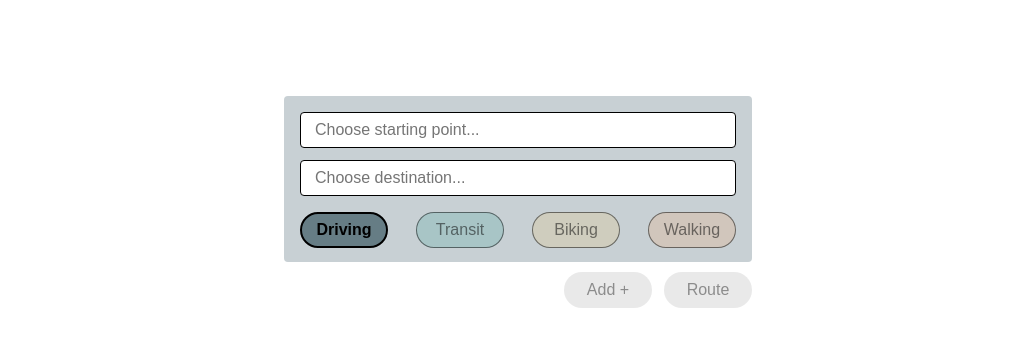
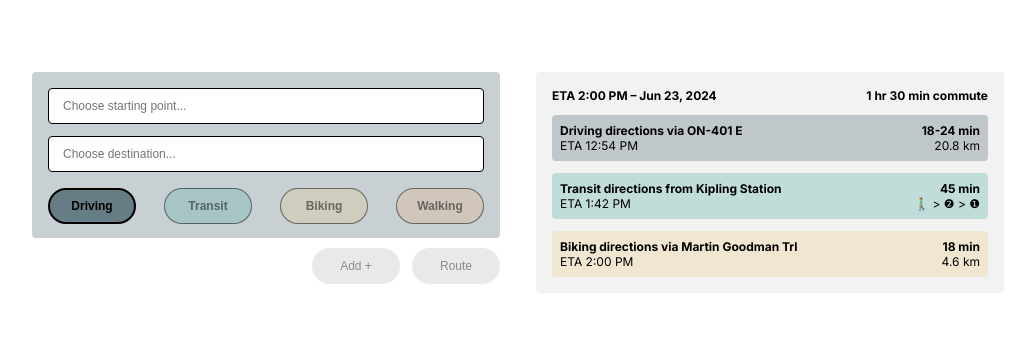
Before and after one commit to tsaruggan/mixed-maps, a Next.js app: page / in a window 1280 px wide. Shown: the top 346 px of the page, without its empty margins (122-1157 px from the left). Built offline with nearby package versions, Linux system fonts and the light colour scheme.

Commit message:
route overview mock

```diff
--- /dev/null
+++ b/src/components/RouteOverview.js
@@ -0,0 +1,68 @@
+import React, { Component } from 'react';
+import styles from "@/styles/Home.module.css";
+
+const routeDirections = [
+    {
+        title: "Driving directions via ON-401 E",
+        eta: "ETA 12:54 PM",
+        duration: "18-24 min",
+        detail: "20.8 km",
+        color: "rgba(38, 70, 83, 0.25)"
+    },
+    {
+        title: "Transit directions from Kipling Station",
+        eta: "ETA 1:42 PM",
+        duration: "45 min",
+        detail: "🚶‍♂️ > ❷ > ❶",
+        color: "rgba(42, 157, 143, 0.25)"
+    },
+    {
+        title: "Biking directions via Martin Goodman Trl",
+        eta: "ETA 2:00 PM",
+        duration: "18 min",
+        detail: "4.6 km",
+        color: "rgba(233, 196, 106, 0.25)"
+    }
+]
+
+class RouteOverview extends Component {
+    render() {
+        return (
+            <div className={styles.routeOverviewContainer}>
+                <div className={styles.routeDetailsContainer}>
+                    <div className={styles.routeDetailsTitleContainer}>
+                        <p>ETA 2:00 PM – Jun 23, 2024</p>
+                        <p>1 hr 30 min commute</p>
+                    </div>
+
+                    {routeDirections.map((routeDirection, index) => (
+                        <RouteDirectionsBlock
+                            title={routeDirection.title}
+                            eta={routeDirection.eta}
+                            duration={routeDirection.duration}
+                            detail={routeDirection.detail}
+                            color={routeDirection.color}
+                        />
+                ))}
+                </div>
+            </div>
+        );
+    }
+}
+
+export default RouteOverview;
+
+function RouteDirectionsBlock(props) {
+    return (
+        <div className={styles.routeDirectionsBlock} style={{backgroundColor: props.color}}>
+            <div>
+                <p style={{fontWeight: '700'}}>{props.title}</p>
+                <p>{props.eta}</p>
+            </div>
+            <div style={{textAlign: 'end'}}>
+                <p style={{fontWeight: '700'}}>{props.duration}</p>
+                <p>{props.detail}</p>
+            </div>
+        </div>
+    );
+}
--- a/src/pages/index.js
+++ b/src/pages/index.js
@@ -5,6 +5,7 @@ import styles from "@/styles/Home.module.css";
 const inter = Inter({ subsets: ["latin"] });
 
 import RouteBuilder from "@/components/RouteBuilder";
+import RouteOverview from "@/components/RouteOverview";
 
 export default function Home() {
   return (
@@ -14,7 +15,10 @@ export default function Home() {
         <meta name="viewport" content="width=device-width, initial-scale=1" />
       </Head>
       <main className={`${styles.main} ${inter.className}`}>
-        <RouteBuilder />
+        <div style={{display: 'flex', justifyContent: 'space-between', width: '100%', maxWidth: '972px'}}>
+          <RouteBuilder />
+          <RouteOverview />
+        </div>
       </main>
     </>
   );
--- a/src/styles/Home.module.css
+++ b/src/styles/Home.module.css
@@ -8,7 +8,7 @@
 }
 
 .routeBuildingBlock {
-  width: 468px;
+  width: 100%;
   height: 166px;
   border-radius: 4px;
   padding: 16px;
@@ -39,7 +39,7 @@
   height: 36px;
   border: 1.5px solid rgba(0, 0, 0, 0.5);
   border-radius: 36px;
-  font-weight: 500;
+  font-weight: 600;
   color: rgba(0, 0, 0, 0.5);
   transition: background-color 0.3s ease, color 0.3s ease;
 }
@@ -47,18 +47,18 @@
 .transportOptionButton:hover {
   color: #000000;
   border: 2px solid #000000;
-  font-weight: 600;
+  font-weight: 700;
   cursor: pointer;
 }
 
 .active {
   border: 2px solid #000000;
-  font-weight: 600;
+  font-weight: 700;
   color: #000000;
 }
 
 .routeBuilder {
-
+  width: 468px;
 }
 
 .routeBuilder > * {
@@ -86,3 +86,30 @@
   font-weight: 500;
   pointer-events: none;
 }
+
+.routeOverviewContainer {
+  width: 468px;
+}
+
+.routeDetailsContainer {
+  background-color: rgba(166, 166, 166, 0.15);
+  padding: 16px;
+  border-radius: 4px;
+}
+
+.routeDetailsTitleContainer{
+  display: flex;
+  justify-content: space-between;
+  font-weight: 700;
+}
+
+.routeDirectionsBlock {
+  border-radius: 4px;
+  display: flex;
+  justify-content: space-between;
+  padding: 8px;
+}
+
+.routeDetailsContainer > .routeDirectionsBlock {
+  margin-top: 12px;
+}
--- a/src/styles/globals.css
+++ b/src/styles/globals.css
@@ -2,7 +2,7 @@
   box-sizing: border-box;
   padding: 0;
   margin: 0;
-  font-size: 12pt;
+  font-size: 12px;
 }
 
 html,
```
